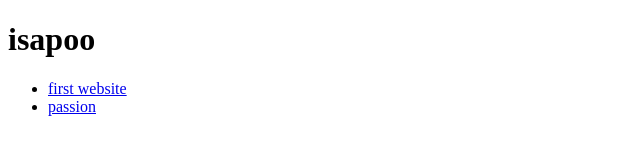
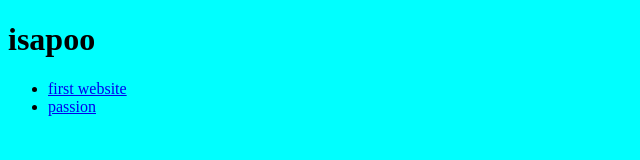
Before and after one commit to isadoob/homepage, a plain HTML site: page index.html in a window 1280 px wide. Shown: the whole page, without its empty margins (0-640 px from the left). Drawn offline with Linux system fonts and the light colour scheme.

Commit message:
add css to homepage

```diff
--- a/index.html
+++ b/index.html
@@ -2,6 +2,7 @@
 <html>
     <head>
         <title>isapoo</title>
+        <link rel="stylesheet" href="main.css">
     </head>
 
     <body>
--- /dev/null
+++ b/main.css
@@ -0,0 +1,3 @@
+html{
+    background-color: aqua;
+}
```
